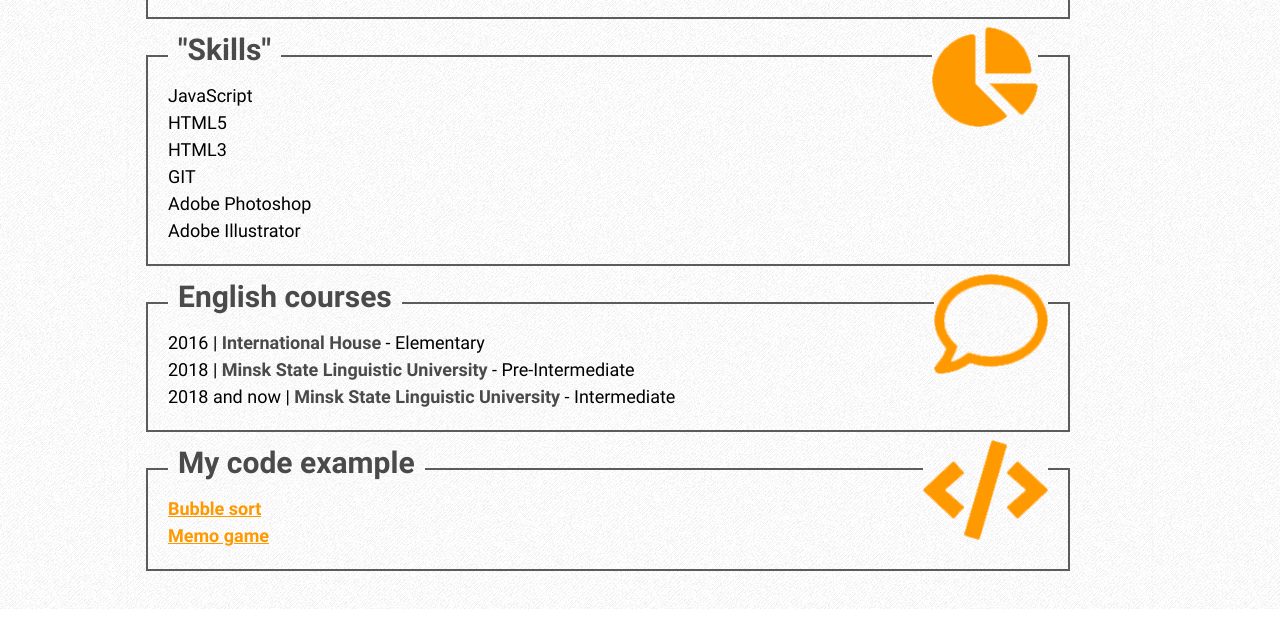
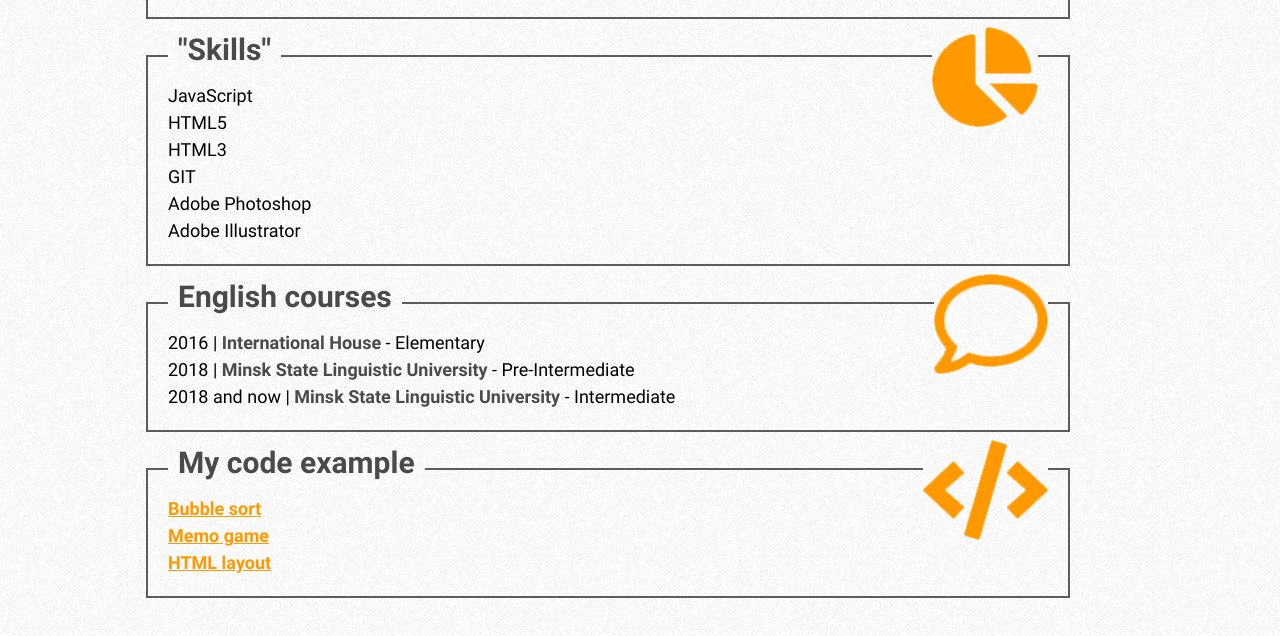
Before and after one commit to OlgaLazarevich/rsschool-codejam1-cv, a plain HTML site: page index.html in a window 1280 px wide. Shown: the part 679-1315 px from the top of the page. Before the commit the page ends 1288 px from the top, so only its background shows below. Drawn offline with Linux system fonts and the light colour scheme; files whose address does not match are found by name.

Commit message:
feat: add new infotmation in html

```diff
--- a/index.html
+++ b/index.html
@@ -65,6 +65,9 @@
                 <li>
                     <a href="https://github.com/OlgaLazarevich/match-match-game">Memo game</a>
                 </li>
+                <li>
+                    <a href="https://github.com/OlgaLazarevich/markup-1/tree/master">HTML layout</a>
+                </li>
             </ul>
         </section>
     </main>
```
